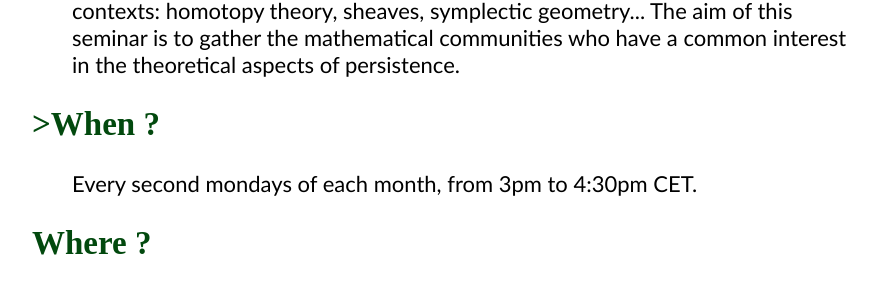
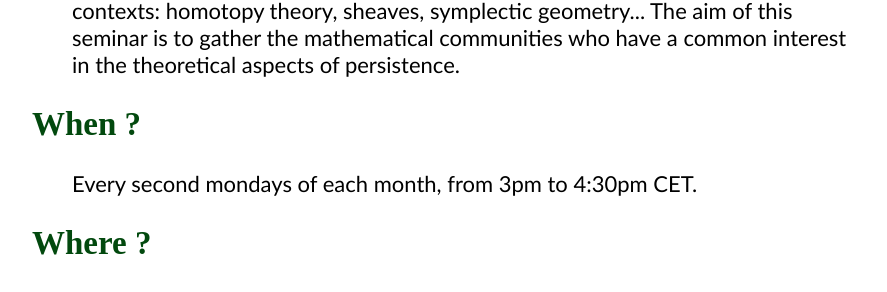
Before and after one commit to nberkouk/nberkouk.github.io, a Jekyll site: the page built from psht.html, in a window 1280 px wide. Shown: the part 474-766 px from the top of the page, without its empty margins (192-1079 px from the left). Built offline with Jekyll 4.4.1, drawn with Linux system fonts in a browser that asks for light colours.

Commit message:
remove typo

```diff
--- a/psht.html
+++ b/psht.html
@@ -27,7 +27,7 @@ title: Nicolas Berkouk
 
 </ul>
 
-	<h2>>When ? </h2>
+	<h2>When ? </h2>
 <ul style="font-family:'Optima';">
 Every second mondays of each month, from 3pm to 4:30pm CET.
 
```
